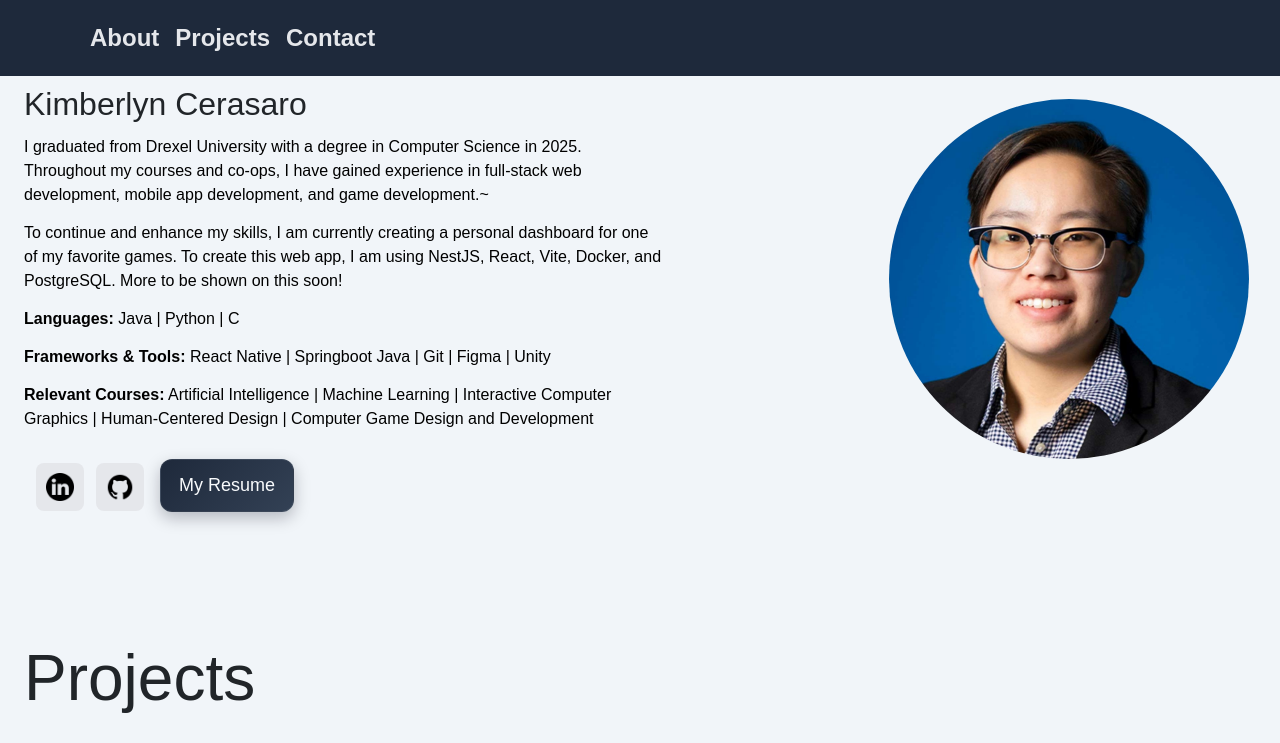
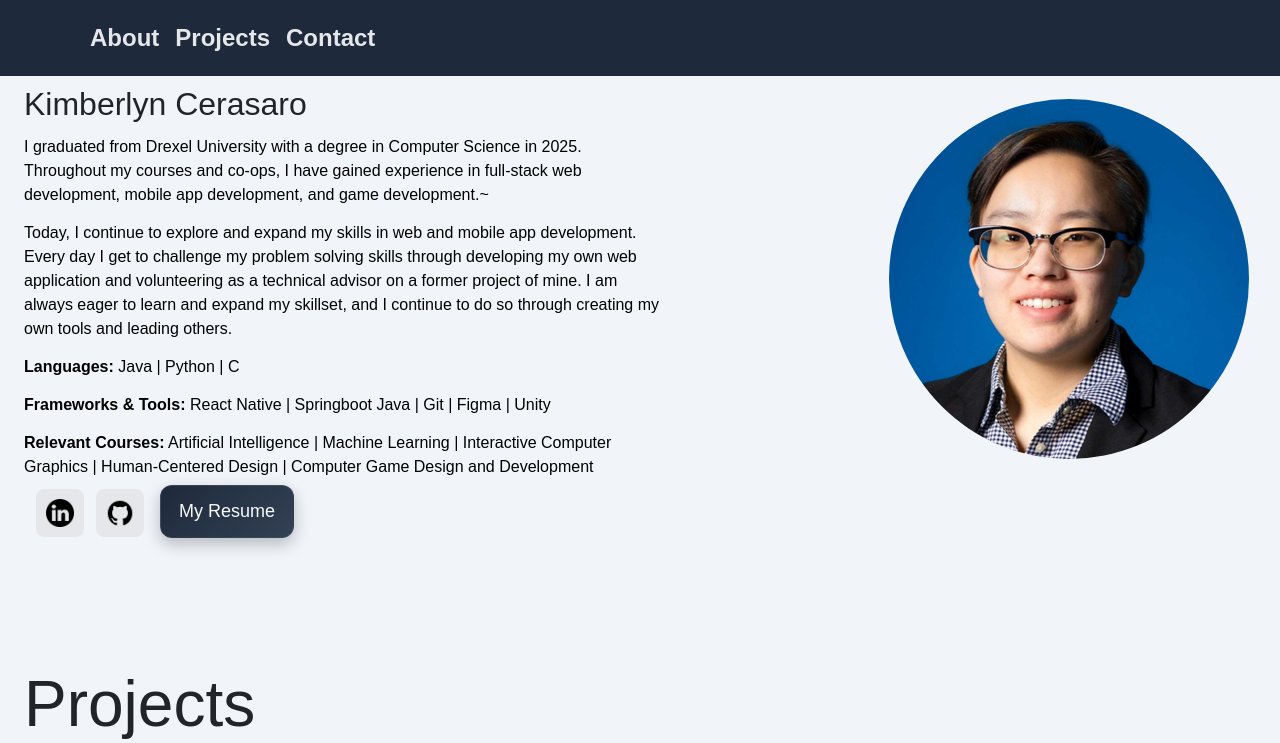
Before and after one commit to kcerasaro/portfolio, a React (Create React App) app: page / in a window 1280 px wide. Shown: the top 743 px of the page. Built offline with nearby package versions, Linux system fonts and the light colour scheme; the HTML template or start-up script is replaced by a standard one.

Commit message:
update summary

```diff
--- a/src/App.css
+++ b/src/App.css
@@ -59,7 +59,7 @@ h1 {
 /* Resume */
 #resume {
   padding-left: 24px;
-  margin-top: -32px;
+  margin-top: -8px;
   margin-bottom:128px;
 }
 
--- a/src/App.js
+++ b/src/App.js
@@ -31,8 +31,10 @@ function App() {
           <p id="summary">I graduated from Drexel University with a degree in Computer Science in 2025. Throughout my courses and co-ops,
                           I have gained experience in full-stack web development, mobile app development, and game development.~</p>
 
-          <p id="summary">To continue and enhance my skills, I am currently creating a personal dashboard for one of my favorite games.
-                          To create this web app, I am using NestJS, React, Vite, Docker, and PostgreSQL. More to be shown on this soon!</p>
+          <p id="summary">Today, I continue to explore and expand my skills in web and mobile app development. Every day I get to challenge
+                          my problem solving skills through developing my own web application and volunteering as a technical advisor on a
+                          former project of mine. I am always eager to learn and expand my skillset, and I continue to do so through creating
+                          my own tools and leading others. </p>
 
           <p id="skills"><b>Languages:</b> Java | Python | C</p>
           <p id="skills"><b>Frameworks & Tools:</b> React Native | Springboot Java | Git | Figma | Unity</p>
```
